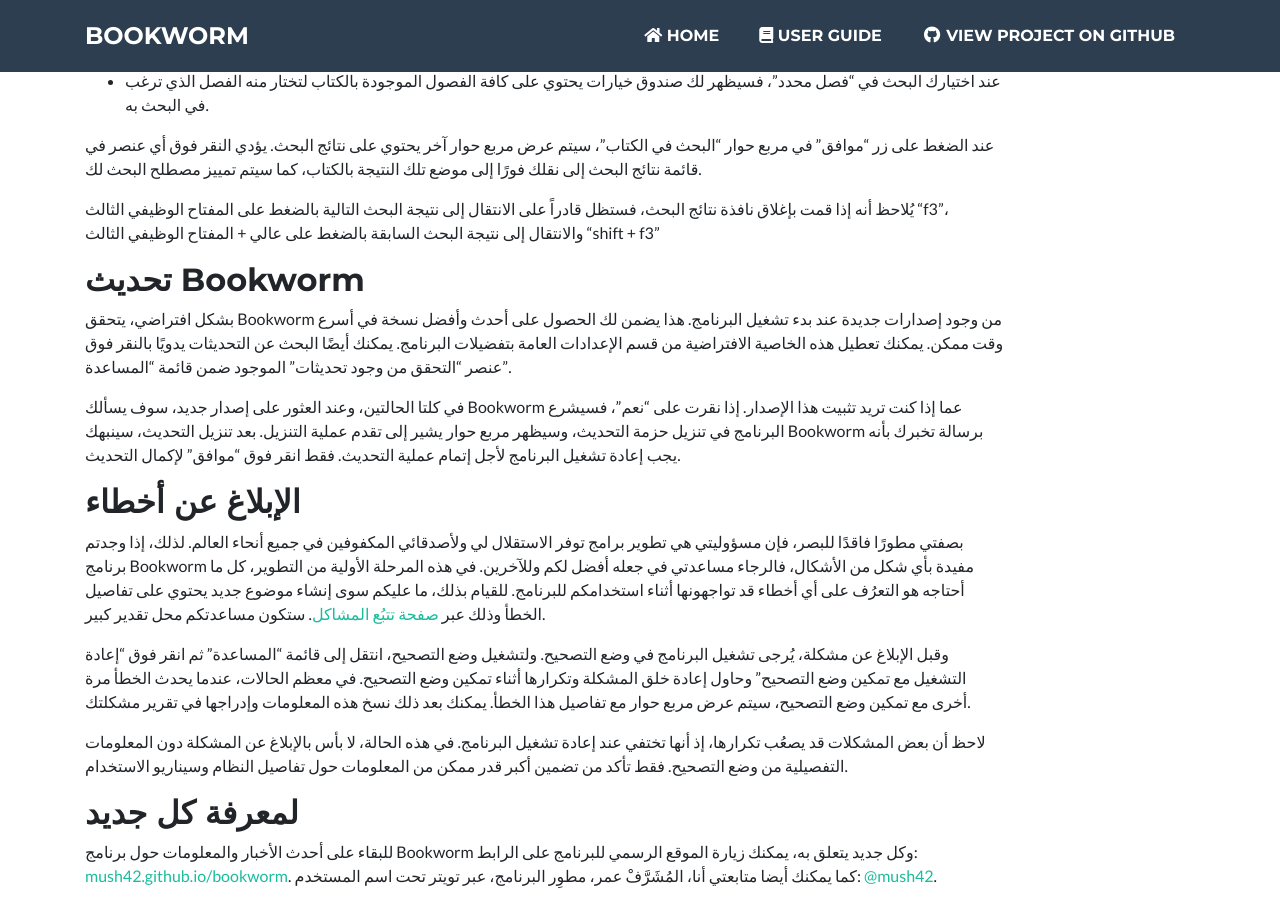
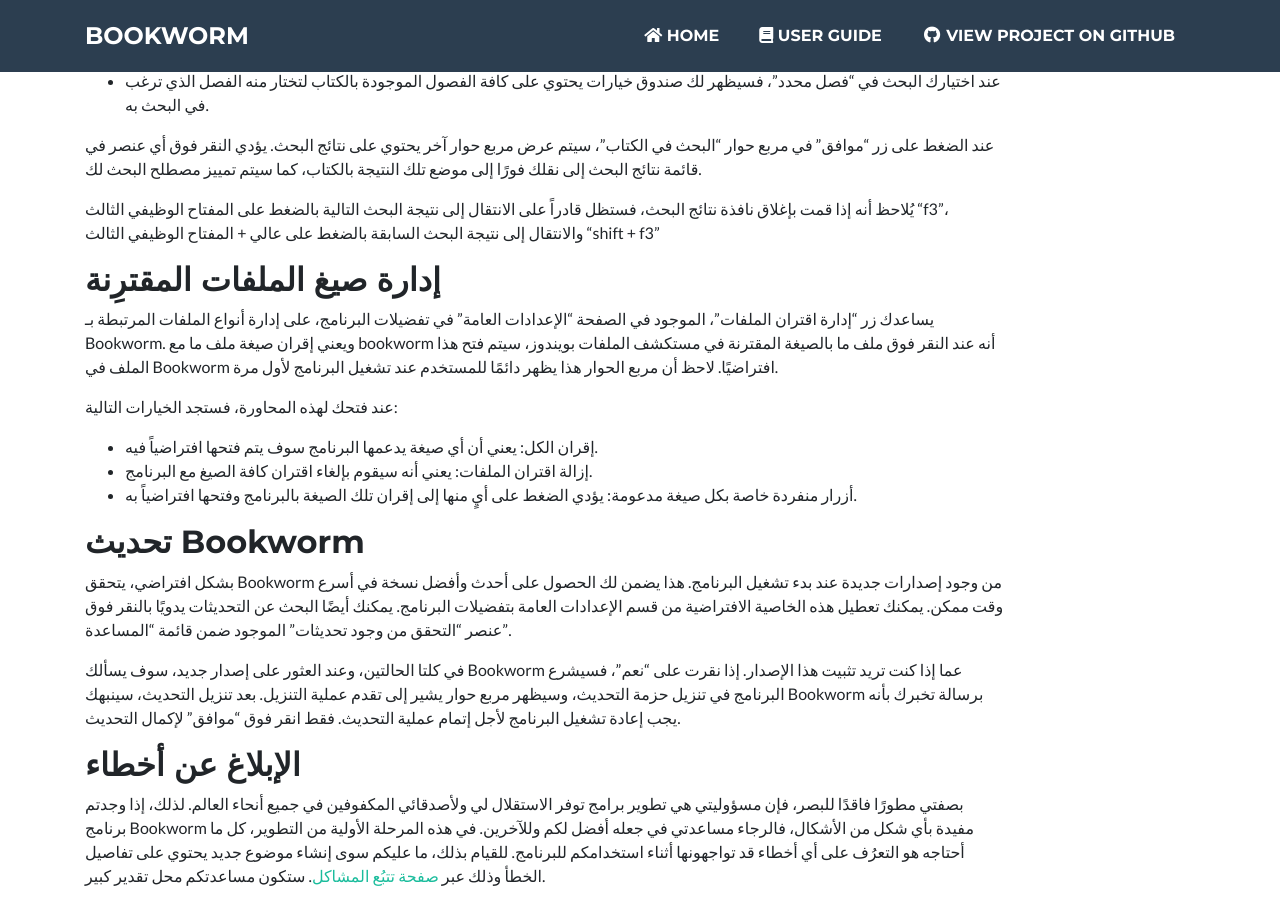
Before and after one commit to blindpandas/bookworm, a Jekyll site: the page built from docs/userguides/ar/bookworm.md, in a window 1280 px wide and 900 px high, scrolled down 4995 px. Built offline with Jekyll 4.4.1, drawn with Linux system fonts in a browser that asks for light colours; our own code applies the rules of GitHub Pages for plain Markdown files.

Commit message:
Updated the user-guide for Arabic language.

```diff
--- a/docs/userguides/ar/bookworm.md
+++ b/docs/userguides/ar/bookworm.md
@@ -152,6 +152,16 @@
 يُلاحظ أنه إذا قمت بإغلاق نافذة نتائج البحث، فستظل قادراً على الانتقال إلى نتيجة البحث التالية بالضغط على المفتاح الوظيفي الثالث "f3"، والانتقال إلى نتيجة البحث السابقة بالضغط على عالي + المفتاح الوظيفي الثالث "shift + f3"
 
 
+## إدارة صيغ الملفات المقترِنة
+
+يساعدك زر "إدارة اقتران الملفات"، الموجود في الصفحة "الإعدادات العامة" في تفضيلات البرنامج، على إدارة أنواع الملفات المرتبطة بـ Bookworm. ويعني إقران صيغة ملف ما مع bookworm أنه عند النقر فوق ملف ما بالصيغة المقترنة في مستكشف الملفات بويندوز، سيتم فتح هذا الملف في Bookworm افتراضيًا. لاحظ أن مربع الحوار هذا يظهر دائمًا للمستخدم عند تشغيل البرنامج لأول مرة.
+
+عند فتحك لهذه المحاورة، فستجد الخيارات التالية:
+* إقران الكل: يعني أن أي صيغة يدعمها البرنامج سوف يتم فتحها افتراضياً فيه.
+* إزالة اقتران الملفات: يعني أنه سيقوم بإلغاء اقتران كافة الصيغ مع البرنامج.
+* أزرار منفردة خاصة بكل صيغة مدعومة: يؤدي الضغط على أيٍ منها إلى إقران تلك الصيغة بالبرنامج وفتحها افتراضياً به.
+
+
 ## تحديث Bookworm
 
 بشكل افتراضي، يتحقق Bookworm من وجود إصدارات جديدة عند بدء تشغيل البرنامج. هذا يضمن لك الحصول على أحدث وأفضل نسخة في أسرع وقت ممكن. يمكنك تعطيل هذه الخاصية الافتراضية من قسم الإعدادات العامة بتفضيلات البرنامج. يمكنك أيضًا البحث عن التحديثات يدويًا بالنقر فوق عنصر "التحقق من وجود تحديثات" الموجود ضمن قائمة "المساعدة".
@@ -162,8 +172,6 @@
 ## الإبلاغ عن أخطاء
 
 بصفتي مطورًا فاقدًا للبصر، فإن مسؤوليتي هي تطوير برامج توفر الاستقلال لي ولأصدقائي المكفوفين في جميع أنحاء العالم. لذلك، إذا وجدتم برنامج Bookworm مفيدة بأي شكل من الأشكال، فالرجاء مساعدتي في جعله أفضل لكم وللآخرين. في هذه المرحلة الأولية من التطوير، كل ما أحتاجه هو التعرُف على أي أخطاء قد تواجهونها أثناء استخدامكم للبرنامج. للقيام بذلك، ما عليكم سوى إنشاء موضوع جديد يحتوي على تفاصيل الخطأ وذلك عبر [صفحة تتبُع المشاكل](https://github.com/mush42/bookworm/issues/). ستكون مساعدتكم محل تقدير كبير.
-
-
 
 وقبل الإبلاغ عن مشكلة، يُرجى تشغيل البرنامج في وضع التصحيح. ولتشغيل وضع التصحيح، انتقل إلى قائمة "المساعدة" ثم انقر فوق "إعادة التشغيل مع تمكين وضع التصحيح" وحاول إعادة خلق المشكلة وتكرارها أثناء تمكين وضع التصحيح. في معظم الحالات، عندما يحدث الخطأ مرة أخرى مع تمكين وضع التصحيح، سيتم عرض مربع حوار مع تفاصيل هذا الخطأ. يمكنك بعد ذلك نسخ هذه المعلومات وإدراجها في تقرير مشكلتك.
 
```
